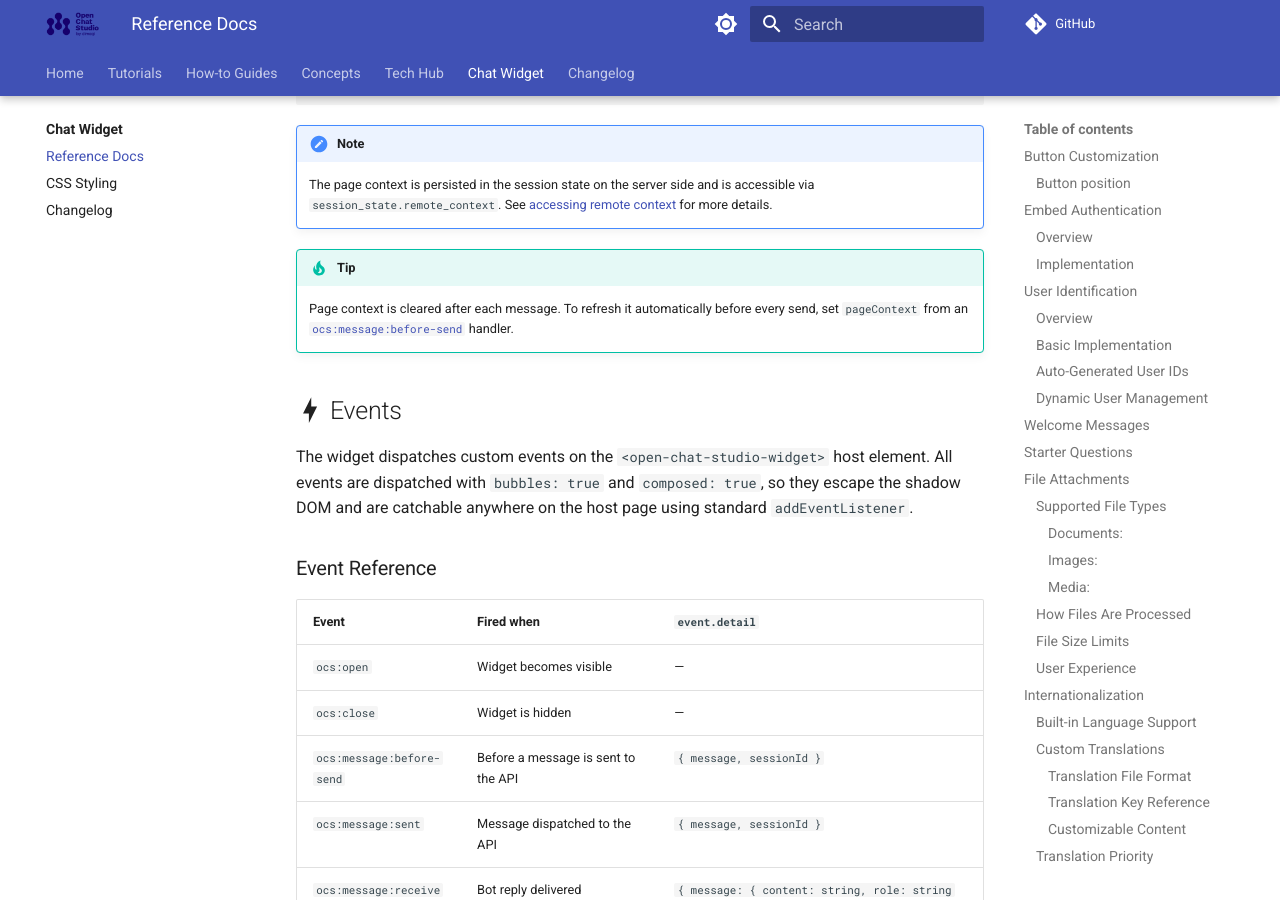
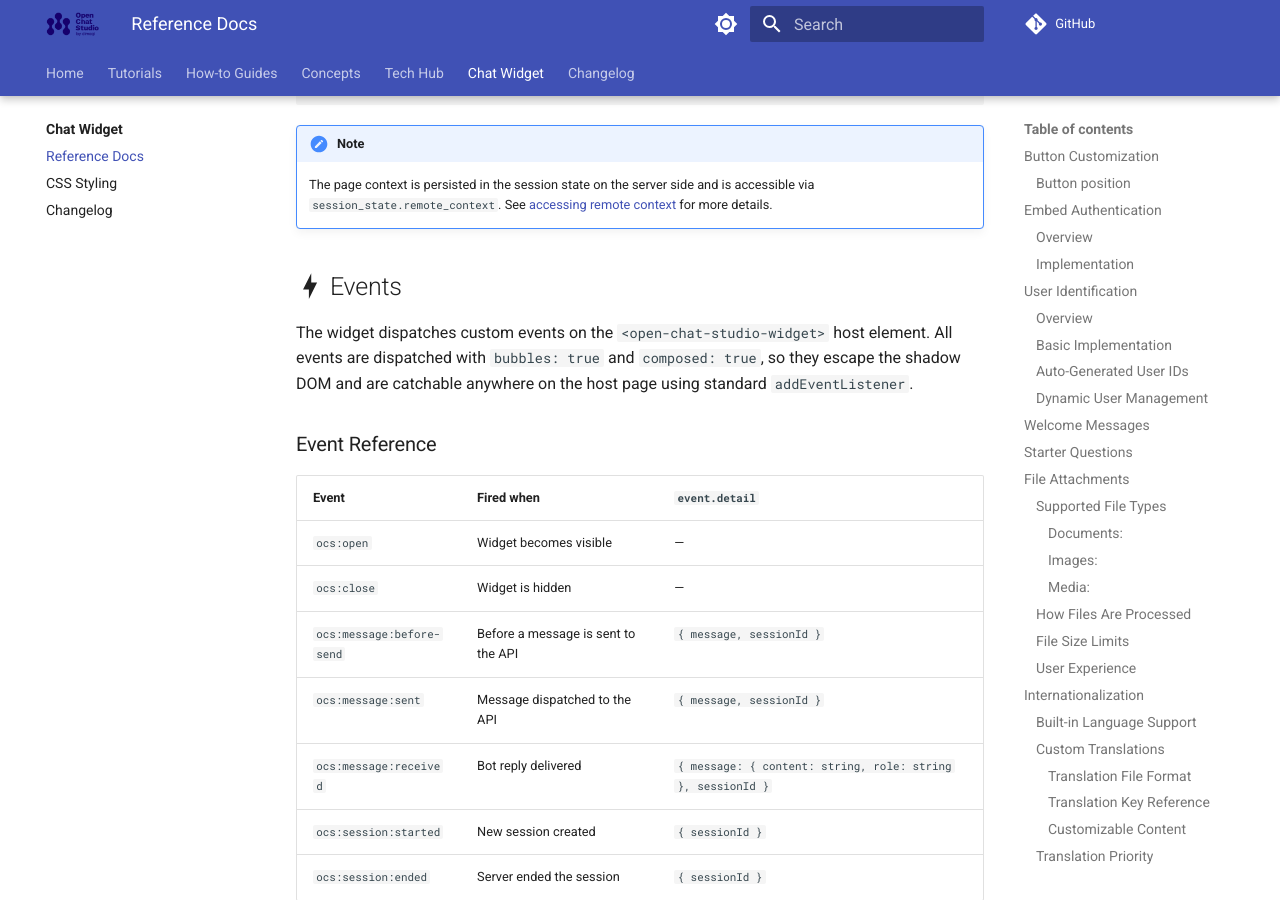
Before and after one commit to dimagi/open-chat-studio-docs, an MkDocs documentation site: the page built from docs/chat_widget/reference.md, in a window 1280 px wide and 900 px high, scrolled down 11502 px. Built offline with MkDocs 1.6.1 and Material for MkDocs 9.7.7, drawn with Linux system fonts in a browser that asks for light colours; a script that is not in the unit is left out; comment, search, counter and statistics services are not loaded.

Commit message:
Apply suggestion from @snopoke

```diff
--- a/docs/chat_widget/reference.md
+++ b/docs/chat_widget/reference.md
@@ -441,10 +441,6 @@ widget.pageContext = {
 
     The page context is persisted in the session state on the server side and is accessible via `session_state.remote_context`. See [accessing remote context](../concepts/prompt_variables.md#accessing-remote-context) for more details.
 
-!!! tip
-
-    Page context is cleared after each message. To refresh it automatically before every send, set `pageContext` from an [`ocs:message:before-send`](#ocsmessagebefore-send) handler.
-
 ## :material-lightning-bolt: Events
 
 The widget dispatches custom events on the `<open-chat-studio-widget>` host element. All events are dispatched with `bubbles: true` and `composed: true`, so they escape the shadow DOM and are catchable anywhere on the host page using standard `addEventListener`.
```
